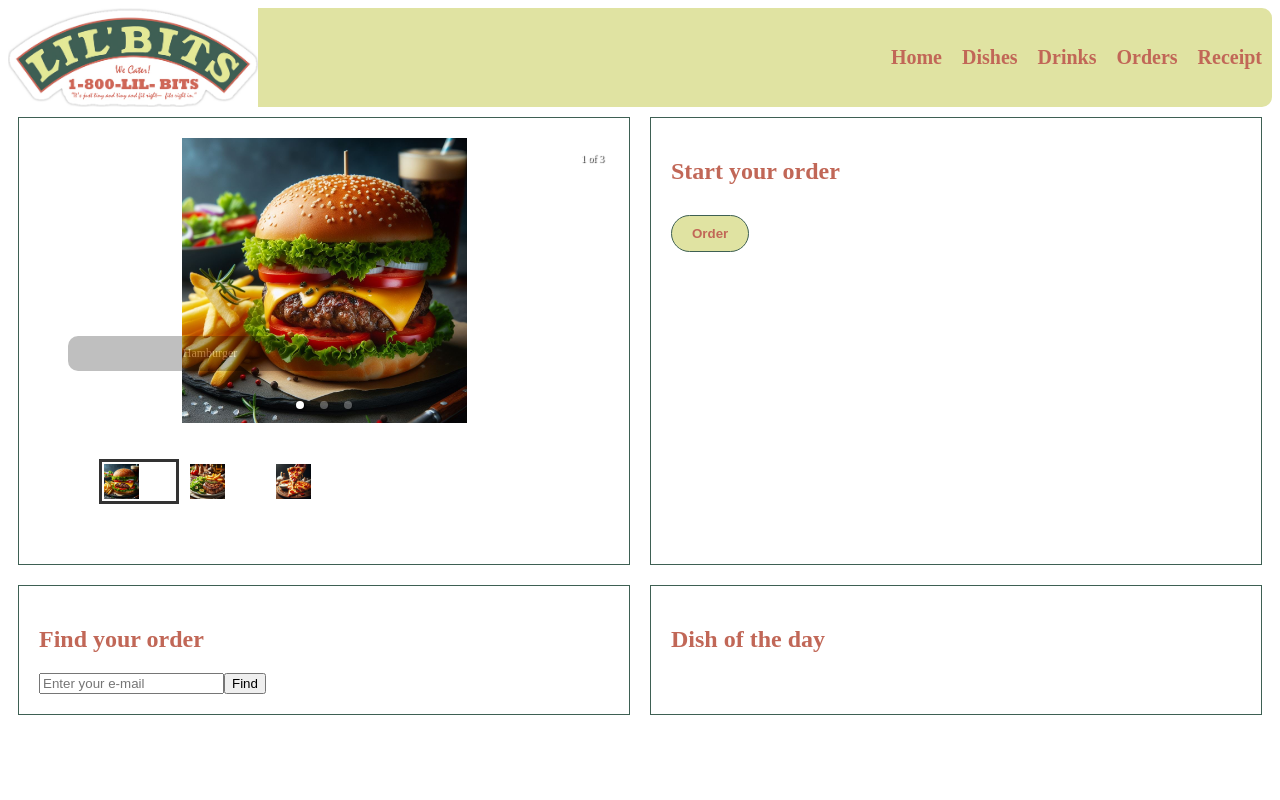
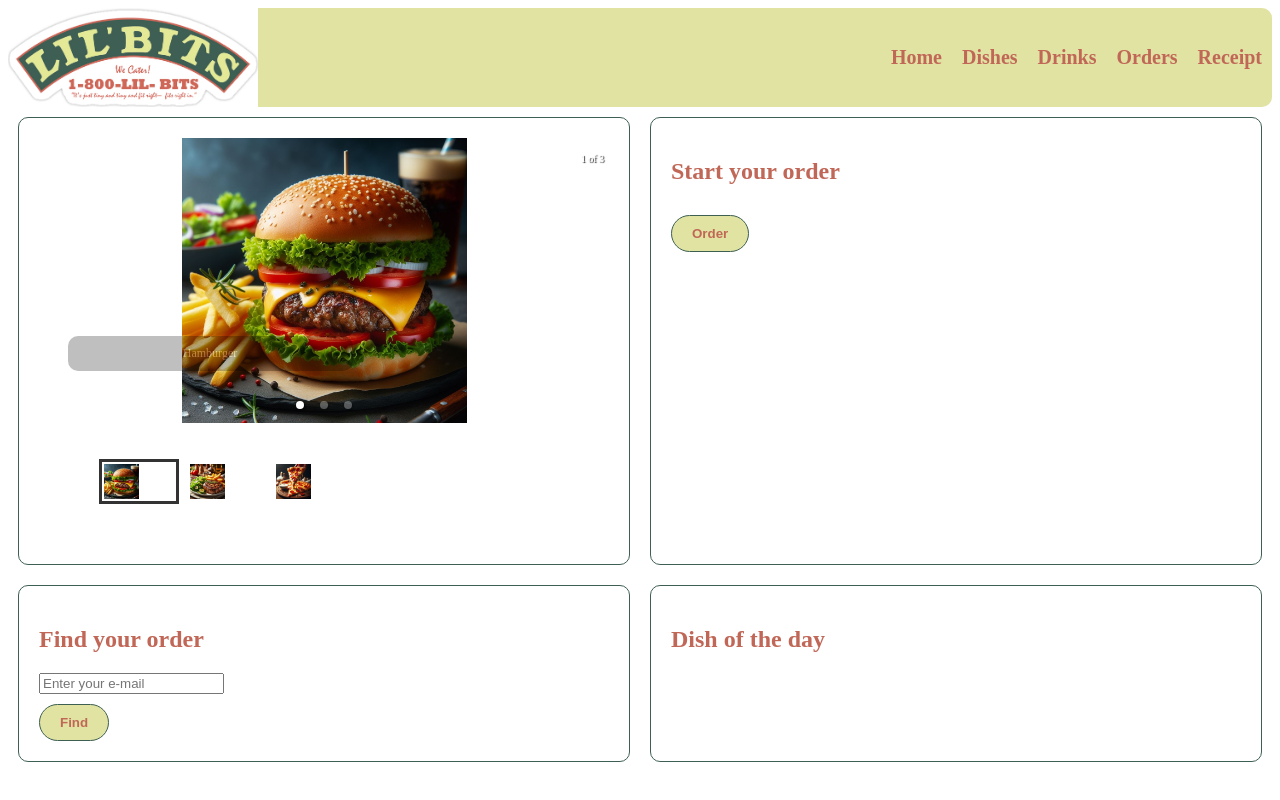
Before and after one commit to OSE-ICE/final-project, a Next.js app: page / in a window 1280 px wide. Built offline with nearby package versions, Linux system fonts and the light colour scheme.

Commit message:
cosmetic changes

```diff
--- a/src/app/globals.css
+++ b/src/app/globals.css
@@ -7,6 +7,11 @@ body {
   padding: 20px;
   margin: 10px;
   box-sizing: border-box;
+  border-radius: 10px;
+}
+
+.receipt-container {
+  background-color: rgb(224, 227, 162);
 }
 
 .carousel-img {
@@ -52,6 +57,10 @@ body {
   border: 1px solid #3e6053;
 }
 
+.button-home {
+  margin-left: 10px;
+}
+
 .drinks-grid {
   display: grid;
   grid-template-columns: repeat(2, 1fr);
--- a/src/app/home/page.tsx
+++ b/src/app/home/page.tsx
@@ -68,7 +68,10 @@ export default function HomePage() {
             value={email}
             onChange={(e) => setEmail(e.target.value)}
           />
-          <button onClick={findOrder}>Find</button>
+          <br />
+          <button className="button" onClick={findOrder}>
+            Find
+          </button>
         </div>
         <div className="container">
           <h2>Dish of the day</h2>
--- a/src/app/receipts/page.tsx
+++ b/src/app/receipts/page.tsx
@@ -19,10 +19,10 @@ export default function ReceiptsPage() {
   return (
     <div>
       <Link href="../">
-        <button className="button">Back to home</button>
+        <button className="button button-home">Back to home</button>
       </Link>
       <div className="container-wrapper">
-        <div className="container">
+        <div className="container receipt-container">
           <h2>Receipt</h2>
           <p>
             Dish:{" "}
```
